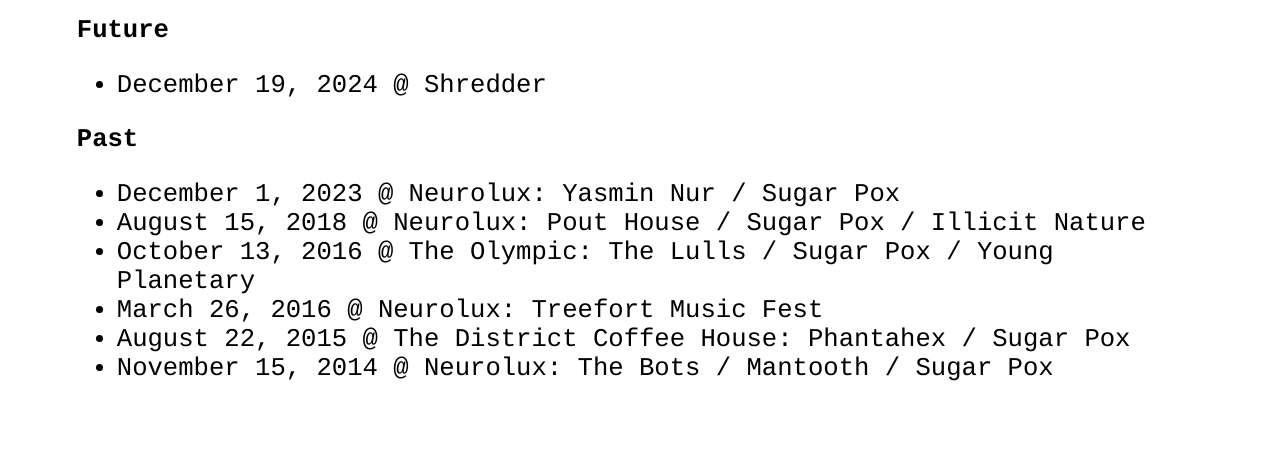
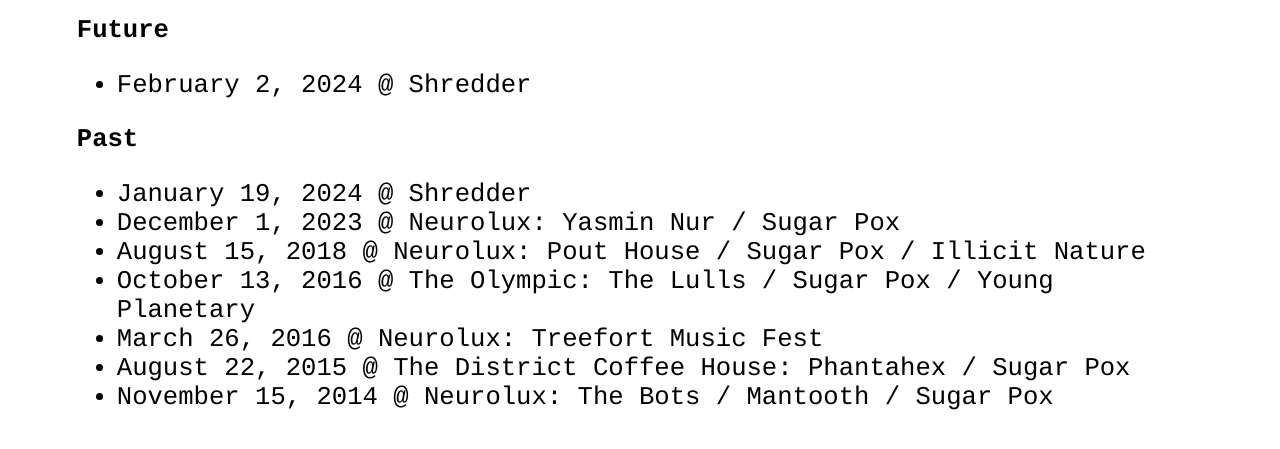
Before and after one commit to diggerbonk/sugarpox, a plain HTML site: page shows.html in a window 1280 px wide. Shown: the part 83-532 px from the top of the page. Drawn offline with nearby package versions, Linux system fonts and the light colour scheme; files that its build step writes are made by us from their sources.

Commit message:
update shows

```diff
--- a/shows.html
+++ b/shows.html
@@ -12,10 +12,11 @@
 <div class="about">
 <b>Future</b>
 <ul>
-	<li>December 19, 2024 @ Shredder</li>
+	<li>February 2, 2024 @ Shredder</li>
 </ul>
 <b>Past</b>
 <ul>
+        <li>January 19, 2024 @ Shredder</li>
 	<li><a href="https://theduckclub.com/show/yasmin-nur/">December 1, 2023 @  Neurolux: Yasmin Nur / Sugar Pox</a></li>
 	<li>August 15, 2018 @ Neurolux: Pout House / Sugar Pox / Illicit Nature</li>
 	<li>October 13, 2016 @ The Olympic: The Lulls / Sugar Pox / Young Planetary</a></li>
```
